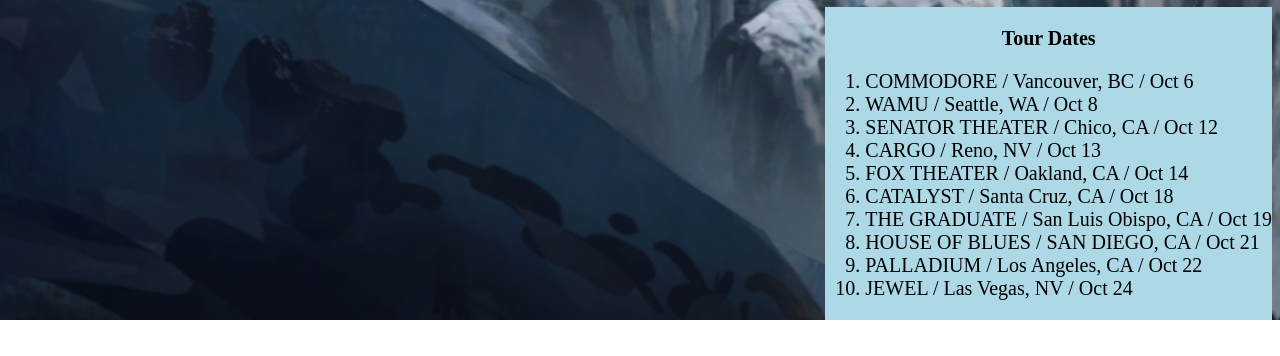
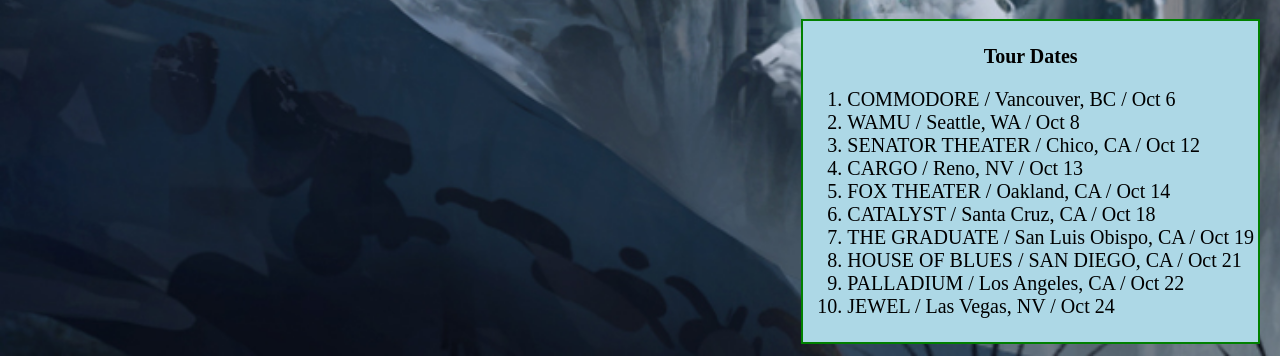
Before and after one commit to budingerbc/favorite-band, a plain HTML site: page favorite-band.html in a window 1280 px wide. Shown: the part 1753-2109 px from the top of the page. Before the commit the page ends 2073 px from the top, so only its background shows below. Drawn offline with Linux system fonts and the light colour scheme.

Commit message:
Add border to side menu

```diff
--- a/css/styles.css
+++ b/css/styles.css
@@ -1,4 +1,7 @@
 .sidebar {
+  border: 2px solid green;
+  padding: 4px;
+  margin: 12px;
   float: right;
   font-size: 20px;
   background-color: lightblue;
```
